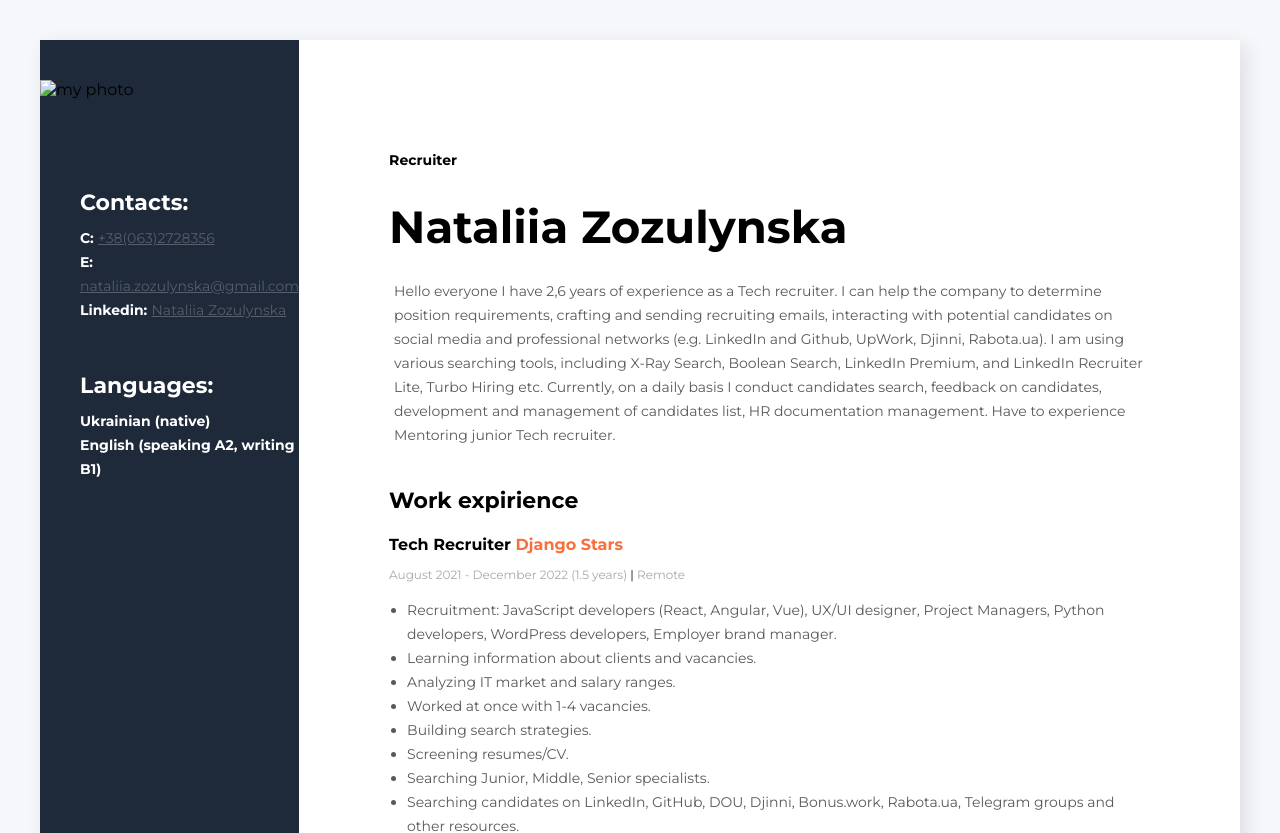
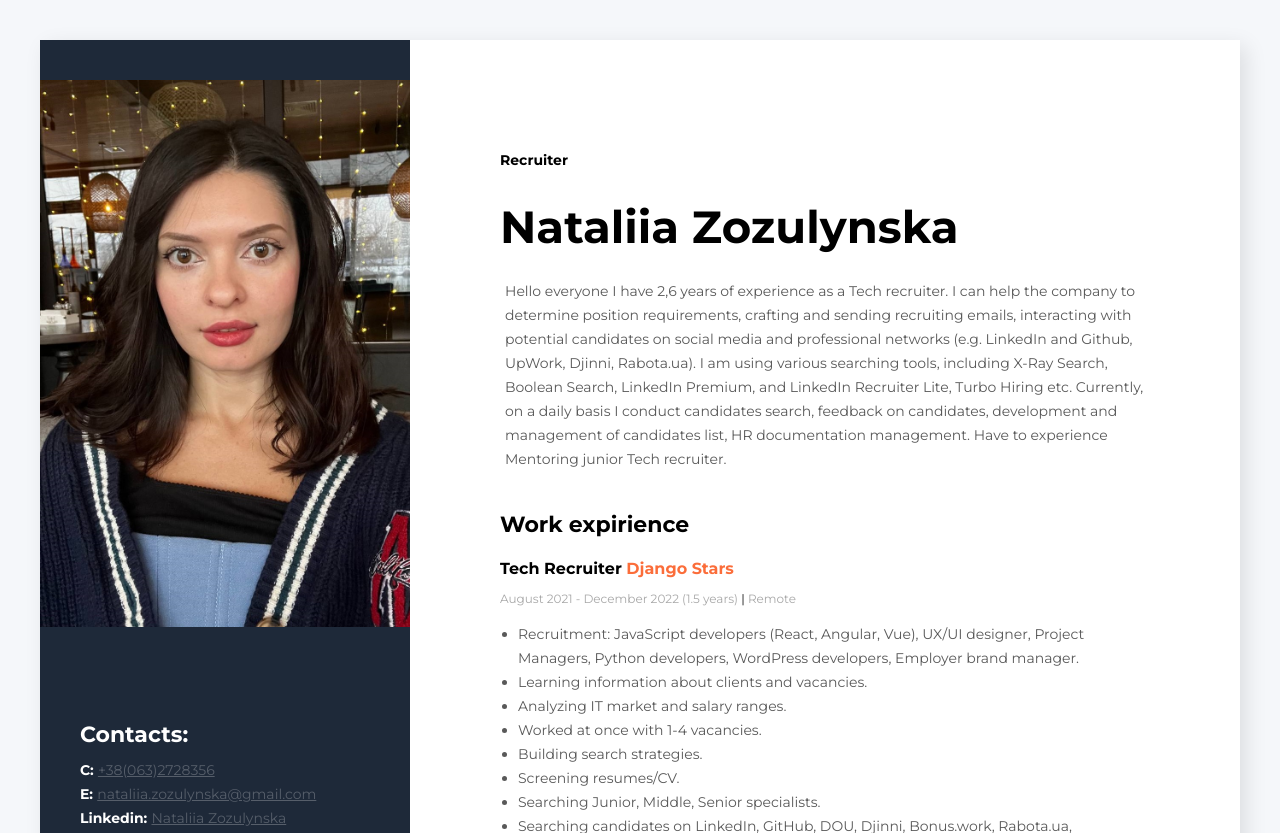
Before and after one commit to NataliiaZozulynska/nataliiazozulynska.github.io, a plain HTML site: page index.html in a window 1280 px wide. Shown: the top 833 px of the page. Drawn offline with Linux system fonts and the light colour scheme.

Commit message:
Update index.html
update photo

```diff
--- a/index.html
+++ b/index.html
@@ -144,7 +144,7 @@ Hello everyone I have 2,6 years of experience as a Tech recruiter. I can help th
                 <!--Photo section-->
 
                      <div class="photo-section">
-                           <img src=/NataliiaZozulynska/assets/img/photo_2023-01-05_13-58-18.jpg alt="my photo">
+                           <img src=/nataliiazozulynska.github.io/assets/img/photo_2023-01-05_13-58-18.jpg alt="my photo">
 
                      </div>
 
```
